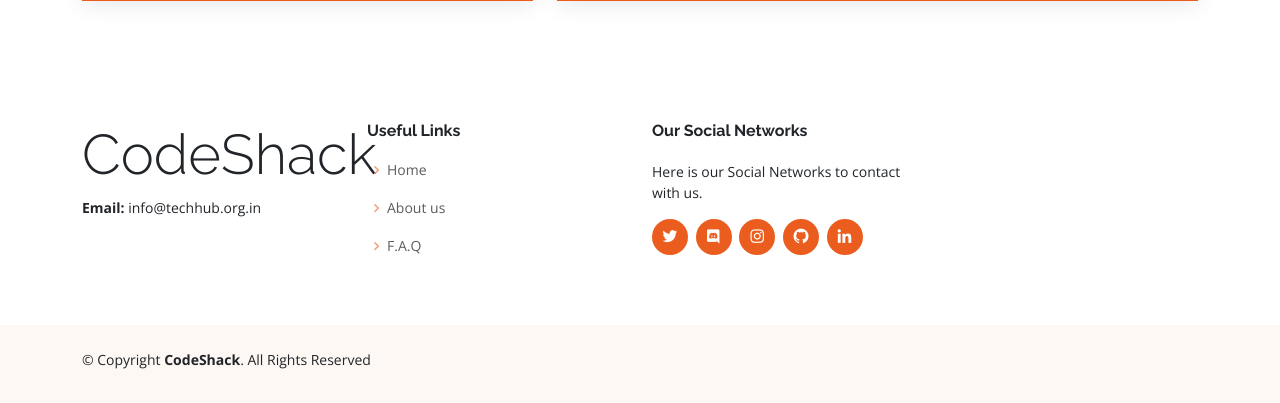
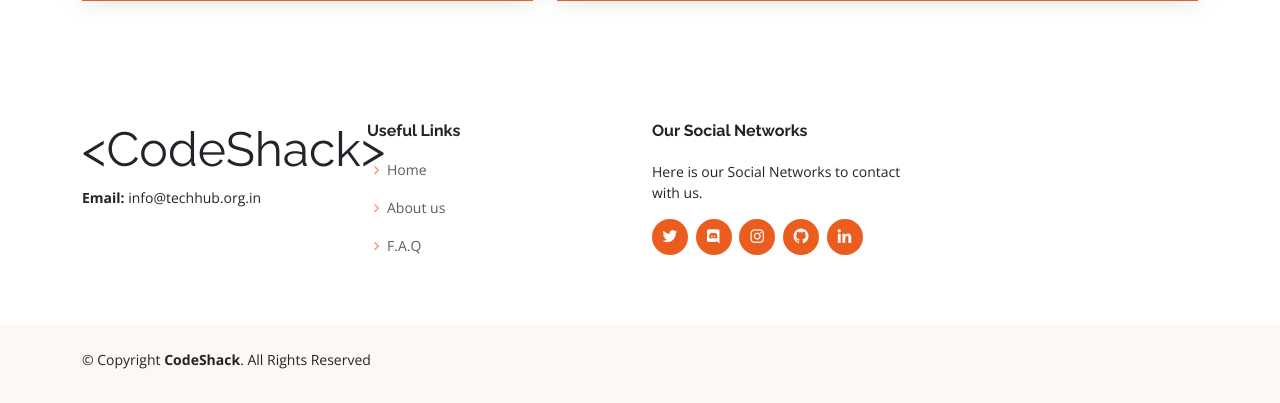
Before and after one commit to techhub-community/csoc_platform, a Django app: template templates/index.html in a window 1280 px wide. Shown: the part 5286-5689 px from the top of the page. Run offline with Django 3.2, Linux system fonts and the light colour scheme; the template is opened without the code that fills it, so the values that code supplies are empty; some libraries are stand-ins or nearby versions.

Commit message:
Codeshack font changed

```diff
--- a/templates/index.html
+++ b/templates/index.html
@@ -619,7 +619,7 @@
         <div class="row">
 
           <div class="col-lg-3 col-md-6 footer-contact ">
-            <h3 class="display-4">CodeShack</h3>
+            <h3 class="display-5"><strong><<span>CodeShack></span></strong></h3>
             <!-- <p>
               Sir MVIT <br><br> -->
               <!-- <strong>Phone:</strong> +1 5589 55488 55<br> -->
@@ -668,7 +668,7 @@
 
     <div class="container py-4">
       <div class="copyright">
-        &copy; Copyright <strong><span>CodeShack</span></strong>. All Rights Reserved
+        &copy; Copyright <strong><span>CodeShack<span></strong>. All Rights Reserved
       </div>
       <!-- <div class="credits">
         <!-- All the links in the footer should remain intact. -->
```
